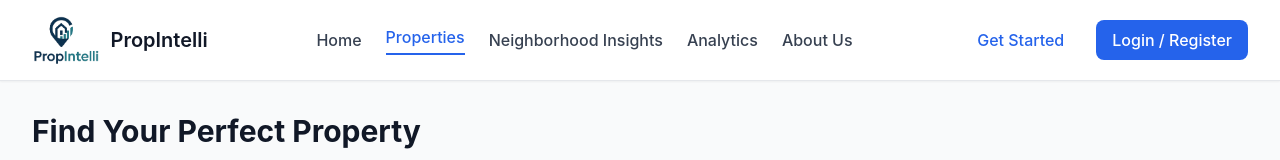
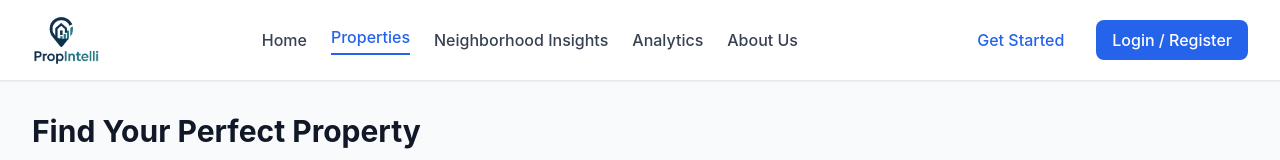
Before and after one commit to propintelli-lang/propintelli-wireframe, a Next.js app: page / in a window 1280 px wide. Shown: the top 160 px of the page. Built offline with nearby package versions, Linux system fonts and the light colour scheme; no server answers.

Commit message:
Remove PropIntelli text next to logo - show only logo image

```diff
--- a/app/analytics/page.tsx
+++ b/app/analytics/page.tsx
@@ -10,8 +10,9 @@ export default function AnalyticsPage() {
         <div className="max-w-7xl mx-auto px-4 sm:px-6 lg:px-8">
           <div className="flex justify-between items-center py-4">
             <div className="flex items-center">
-              <img src="/Logo.png" alt="PropIntelli" className="h-12 w-auto" />
-              <h1 className="ml-3 text-xl font-semibold text-gray-900">PropIntelli</h1>
+              <Link href="/home">
+                <img src="/Logo.png" alt="PropIntelli" className="h-12 w-auto" />
+              </Link>
             </div>
             <nav className="hidden md:flex items-center space-x-6">
               <Link href="/home" className="text-gray-700 hover:text-blue-600 font-medium">Home</Link>
--- a/app/home/page.tsx
+++ b/app/home/page.tsx
@@ -10,8 +10,9 @@ export default function HomePage() {
         <div className="max-w-7xl mx-auto px-4 sm:px-6 lg:px-8">
           <div className="flex justify-between items-center py-4">
             <div className="flex items-center">
-              <img src="/Logo.png" alt="PropIntelli" className="h-12 w-auto" />
-              <h1 className="ml-3 text-xl font-semibold text-gray-900">PropIntelli</h1>
+              <Link href="/home">
+                <img src="/Logo.png" alt="PropIntelli" className="h-12 w-auto" />
+              </Link>
             </div>
             <nav className="hidden md:flex items-center space-x-6">
               <Link href="/home" className="text-blue-600 font-medium border-b-2 border-blue-600 pb-1">Home</Link>
--- a/app/insights/page.tsx
+++ b/app/insights/page.tsx
@@ -10,8 +10,9 @@ export default function InsightsPage() {
         <div className="max-w-7xl mx-auto px-4 sm:px-6 lg:px-8">
           <div className="flex justify-between items-center py-4">
             <div className="flex items-center">
-              <img src="/Logo.png" alt="PropIntelli" className="h-12 w-auto" />
-              <h1 className="ml-3 text-xl font-semibold text-gray-900">PropIntelli</h1>
+              <Link href="/home">
+                <img src="/Logo.png" alt="PropIntelli" className="h-12 w-auto" />
+              </Link>
             </div>
             <nav className="hidden md:flex items-center space-x-6">
               <Link href="/home" className="text-gray-700 hover:text-blue-600 font-medium">Home</Link>
--- a/app/page.tsx
+++ b/app/page.tsx
@@ -81,8 +81,9 @@ export default function Home() {
         <div className="max-w-7xl mx-auto px-4 sm:px-6 lg:px-8">
           <div className="flex justify-between items-center py-4">
             <div className="flex items-center">
-              <img src="/Logo.png" alt="PropIntelli" className="h-12 w-auto" />
-              <h1 className="ml-3 text-xl font-semibold text-gray-900">PropIntelli</h1>
+              <Link href="/home">
+                <img src="/Logo.png" alt="PropIntelli" className="h-12 w-auto" />
+              </Link>
             </div>
             <nav className="hidden md:flex items-center space-x-6">
               <Link href="/home" className="text-gray-700 hover:text-blue-600 font-medium">Home</Link>
```
